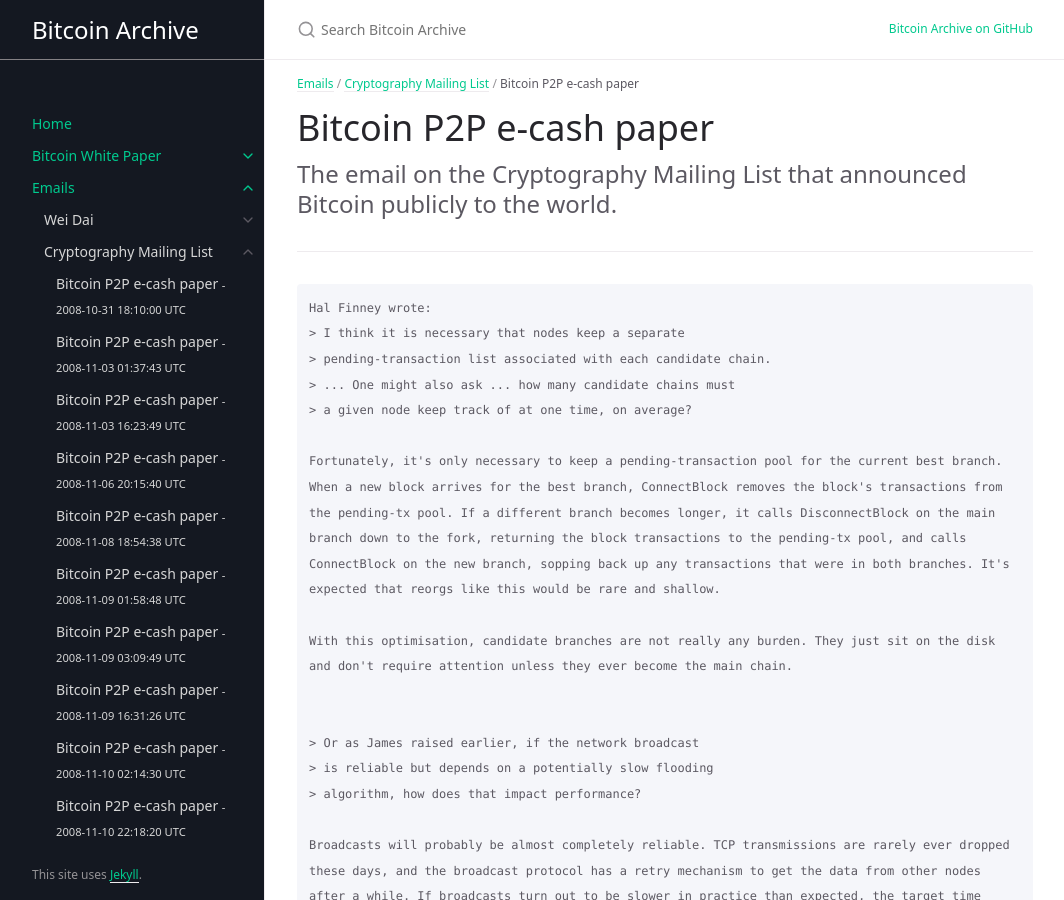
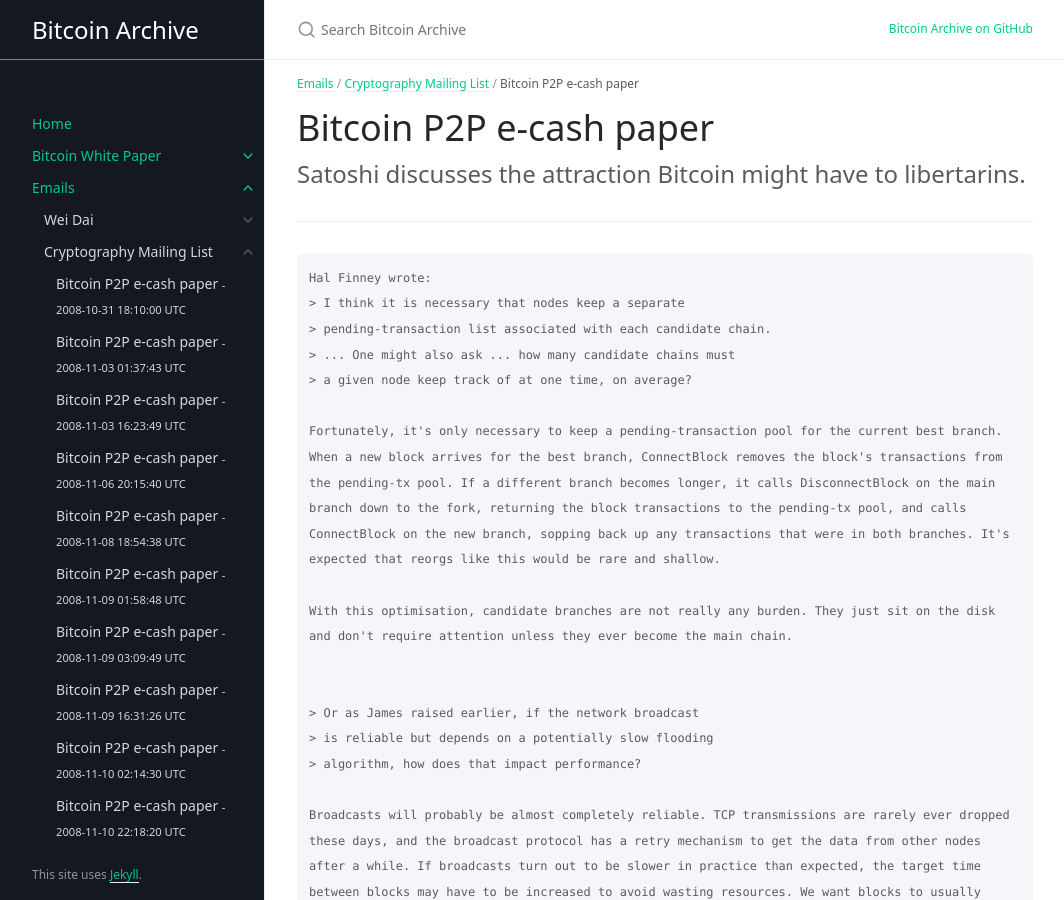
Before and after one commit to wakgill/bitcoin-archive, a Jekyll site: the page built from docs/emails/cryptography/12.md, in a window 1280 px wide and 900 px high. Shown: the whole window, without its empty margins (107-1171 px from the left). Built offline with Jekyll 4.4.1, drawn with Linux system fonts in a browser that asks for light colours; some web fonts are replaced.

Commit message:
Update 12.md

```diff
--- a/docs/emails/cryptography/12.md
+++ b/docs/emails/cryptography/12.md
@@ -9,7 +9,7 @@ date: 2008-11-14 18:55:35 UTC
 
 # Bitcoin P2P e-cash paper
 
-The email on the Cryptography Mailing List that announced Bitcoin publicly to the world.
+Satoshi discusses the attraction Bitcoin might have to libertarins.
 {: .fs-6 .fw-300 }
 
 ---
```
